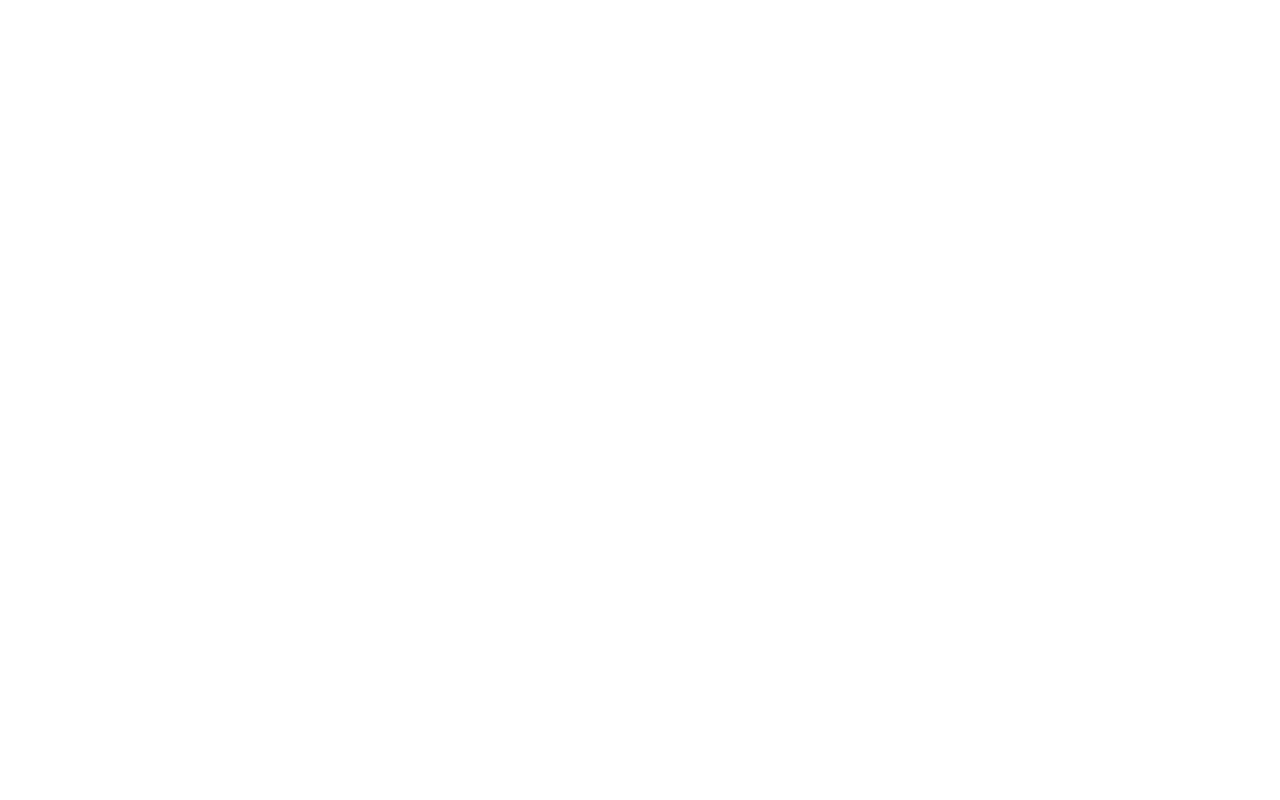
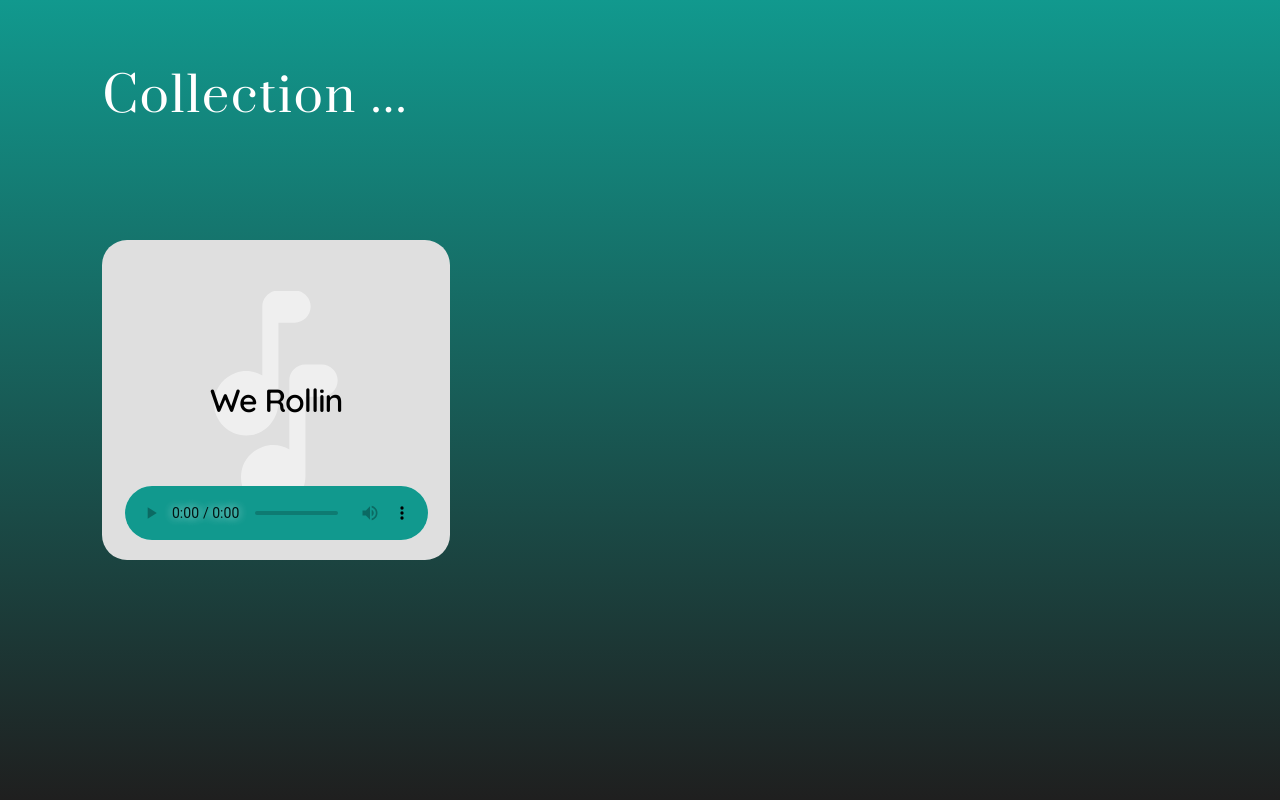
Before and after one commit to Sandesh-Jangir/GUI-Music-Player, an Electron app: page Web/index.html in a window 1280 px wide. Drawn offline with Linux system fonts and the light colour scheme; files whose address does not match are found by name.

Commit message:
Did the required styling and added static code.

```diff
--- a/Web/index.html
+++ b/Web/index.html
@@ -4,10 +4,21 @@
     <meta charset="UTF-8">
     <meta http-equiv="X-UA-Compatible" content="IE=edge">
     <meta name="viewport" content="width=device-width, initial-scale=1.0">
+    <link rel="stylesheet" href="style.css">
     <title>My Collection</title>
 </head>
 <body>
+    <div class="background">
+        <h1>Collection ...</h1>
+    </div>
 
+    <div id="main-grp">
+        <div class="card">
+            <div class="song-name">We Rollin</div>
+            <img src="./music_note.svg">
+            <audio controls src="../Music/We Rollin.m4a">We Rollin</audio>
+        </div>
+    </div>
     <script src="processor.js"></script>
 </body>
 </html>
--- /dev/null
+++ b/Web/style.css
@@ -0,0 +1,64 @@
+@import url('https://fonts.googleapis.com/css2?family=Prata&family=Quicksand:wght@600&display=swap');
+*{
+    margin: 0;
+    padding: 0;
+    font-family: 'Quicksand', sans-serif;
+}
+.background{
+    height: 100vh;
+    width: 100vw;
+    background: linear-gradient(#11998E, #1F1F1F);
+    position: absolute;
+}
+.background h1{
+    font-weight: lighter;
+    letter-spacing: 2px;
+    font-family: 'Prata', serif;
+    font-size: 3rem;
+    padding: 8vh 8vw;
+    color: white;
+}
+#main-grp{
+    height:70vh;
+    width: 84vw;
+    position: absolute;
+    left: 8vw;
+    bottom: 0;
+    display: grid;
+    grid-template-columns: 1fr 1fr 1fr;
+    gap: 1rem;
+}
+.card{
+    background-color: #dfdfdf;
+    border-radius: 25px;
+    height: 20rem;
+    position: relative;
+    display: flex;
+    flex-direction: column;
+    align-items: center;
+}
+.card audio{
+    position: absolute;
+    width: 87%;
+    bottom: 20px;
+}
+audio::-webkit-media-controls-panel{
+    background-color:#11998E !important;
+    color: white !important;
+}
+.card img{
+    position: absolute;
+    top: 50%;
+    left: 50%;
+    transform: translate(-50%, -50%);
+}
+.song-name{
+    position: absolute;
+    top: 50%;
+    left: 50%;
+    transform: translate(-50%, -50%);
+    font-weight: 800;
+    font-size: 2rem;
+    letter-spacing: -1px;
+    z-index: 1;
+}
--- a/window.js
+++ b/window.js
@@ -2,7 +2,7 @@ const { app, BrowserWindow } = require('electron');
 
 const createWindow = () => {
   const win = new BrowserWindow({
-    width: 16*70,
+    width: 1280,
     height: 9*70,
     autoHideMenuBar: true
   });
```
Also changed, not shown: Web/music_note.svg (added), 4 other files.
